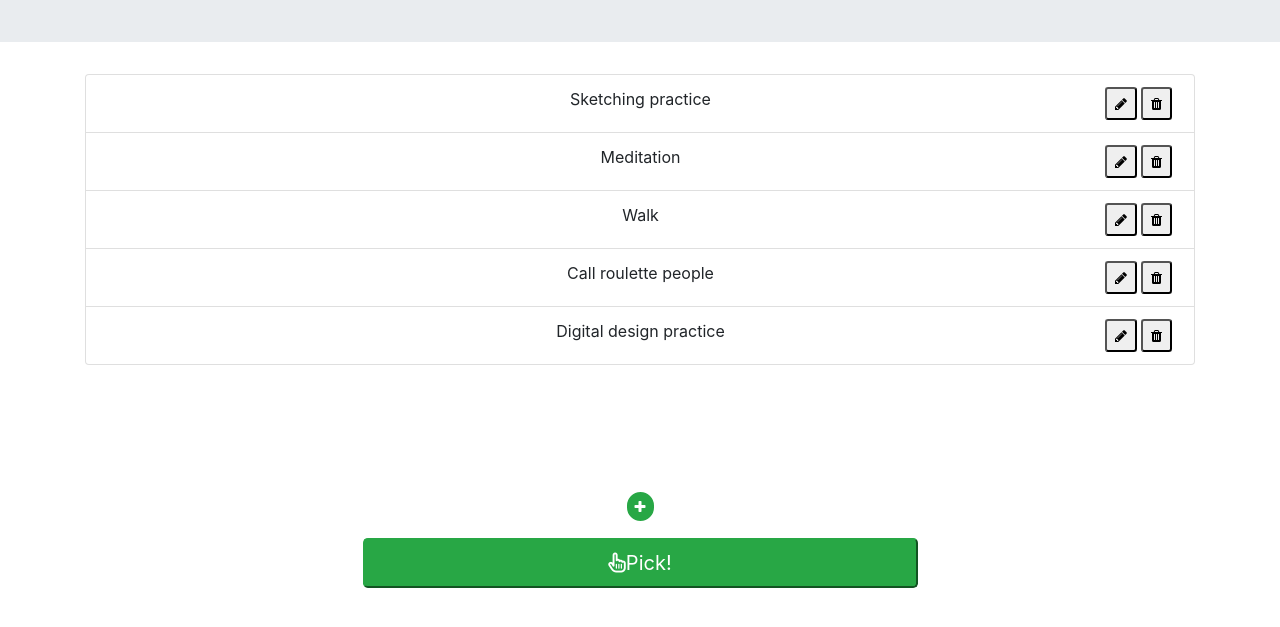
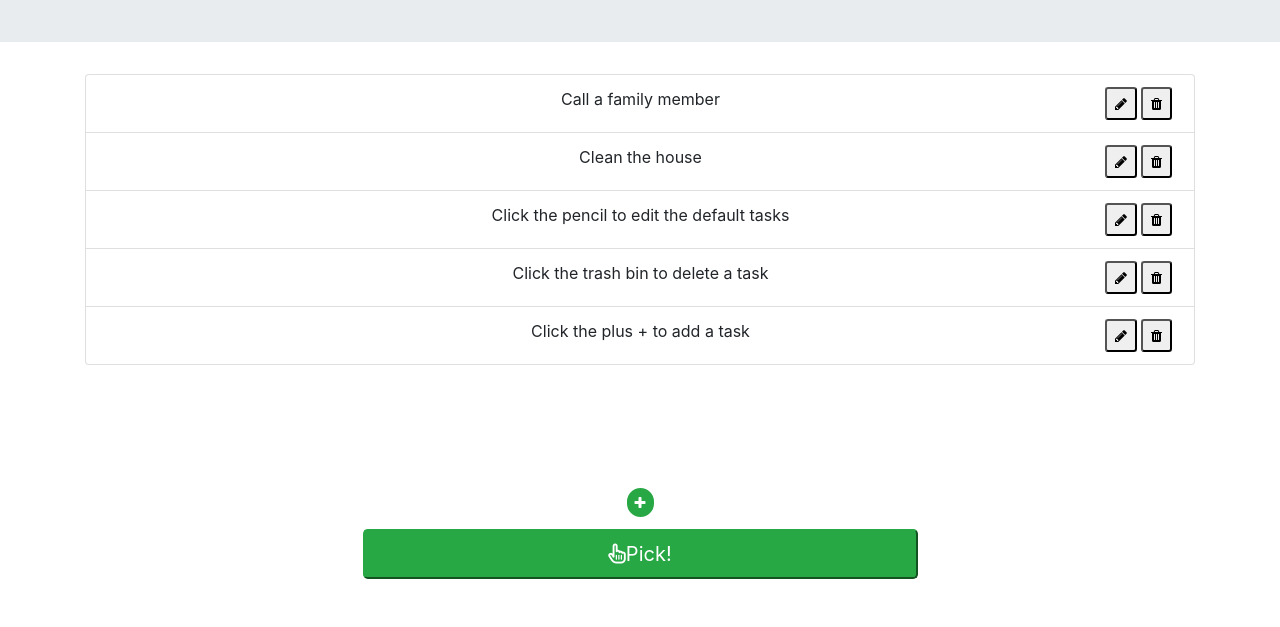
Before and after one commit to Wholetpaulin/activityPicker, a plain HTML site: page index.html in a window 1280 px wide. Both pictures are taken after a click on the button 1156 px from the left and 252 px from the top of the page. Shown: the part 149-776 px from the top of the page. Drawn offline with nearby package versions, Linux system fonts and the light colour scheme.

Commit message:
Implemented local storage and finalized.  Still needs style changes.

```diff
--- a/index.html
+++ b/index.html
@@ -57,7 +57,7 @@
 			<div class="col-md-12">
 				<button class = "circle btn-sm btn-success "><icon class = "fa fa-plus"></icon></button>
 			</div>
-			<div class="row"><br><br></div>
+			<div class="row"><br></div>
 			<div class="col-md-12">
 				<button class = "pick btn-lg btn-success "><icon class = "fa fa-hand-pointer-o"></icon>Pick!</button>
 			</div>
--- a/script.js
+++ b/script.js
@@ -1,14 +1,18 @@
 $(document).ready(function() {
 
-  // if(localstorage){
+  var actArray = JSON.parse(localStorage.getItem("actArray"));
+  if(localStorage.getItem("actArray")){
+    console.log("actArray was ready");
 
-  // }
-  // else{
-  //   build array with default values
-  // }
+  }
+  else{
+    console.log("actArray was not ready");
+    var actArray = ["Go for a run", "Call a family member", "Clean the house", "Click the pencil to edit the default tasks", "Click the trash bin to delete a task", "Click the plus + to add a task"];
+    localStorage.setItem("actArray", JSON.stringify(actArray));
+  }
 
   //this will eventually be replaced with a function that reads from local storage
-  var actArray = ["Korean Practice", "Sketching practice", "Meditation", "Walk", "Call roulette people", "Digital design practice"];
+  //
   var runAgain = true;
 
   buildList();        //dynamically creates the list based on actArray
@@ -23,6 +27,7 @@ $(document).ready(function() {
   $(document).on("click", ".update", function(event) {
     var input = document.getElementById('booboo');    //selects the input field
     actArray[this.value] = input.value;         //reset the string in act array to what's in the appropiate input field
+    localStorage.setItem("actArray", JSON.stringify(actArray));
     var listNum = $('[data-place="'+this.value+'"]');
     listNum.html("<span>"+ actArray[this.value] + "</span>");
     listNum.append("<button class = 'btn-sm delete' data-attribute = " + this.value + "><icon class = 'fa fa-trash'></icon></button>");
@@ -32,6 +37,7 @@ $(document).ready(function() {
   $(document).on("click", ".delete", function(event) {    //What's the advantage of doing it the other way?
     var num = $(this).attr("data-attribute");             //selects out which delete button it is in the list
     actArray.splice(num, 1);//remove that particular element from the array
+    localStorage.setItem("actArray", JSON.stringify(actArray)); //save the new array to local storage
     var listNum = document.getElementById('listy');
     listNum.remove();
     var numDum = document.getElementById('listDiv');
--- a/style/css/style.css
+++ b/style/css/style.css
@@ -9,7 +9,7 @@
 
 #activity{
   	overflow-y: scroll;
-  	height: 52vh;
+  	height: 51vh;
 }
 
 ::-webkit-scrollbar {
@@ -33,7 +33,6 @@ span{
 	margin: 0 2px 0 2px;
 }
 
-
 .delete{
 	float: right;
 	box-shadow: none;
@@ -45,9 +44,31 @@ span{
     border: 2px solid;
     border-radius: 25px;
     outline:0;
+    margin: 4px 0 4px 0;
+}
+
+.pick{
+    margin: 6px 0 6px 0;
 }
 
 .btn-lg{
 	width: 50%;
 	border-color: none;
 }
+
+/*This size is for tablets*/
+@media screen and (max-height: 400px) {
+ /* The body's bg color will be #333 */
+	#activity{
+	  	overflow-y: scroll;
+	  	height: 40vh;
+	}
+	.jumbotron{
+	    padding-top: 0.5%;
+	    padding-bottom: 0.5%;
+	}
+
+	.circle{
+	    margin: 2px 0 2px 0;
+	}
+}
```
